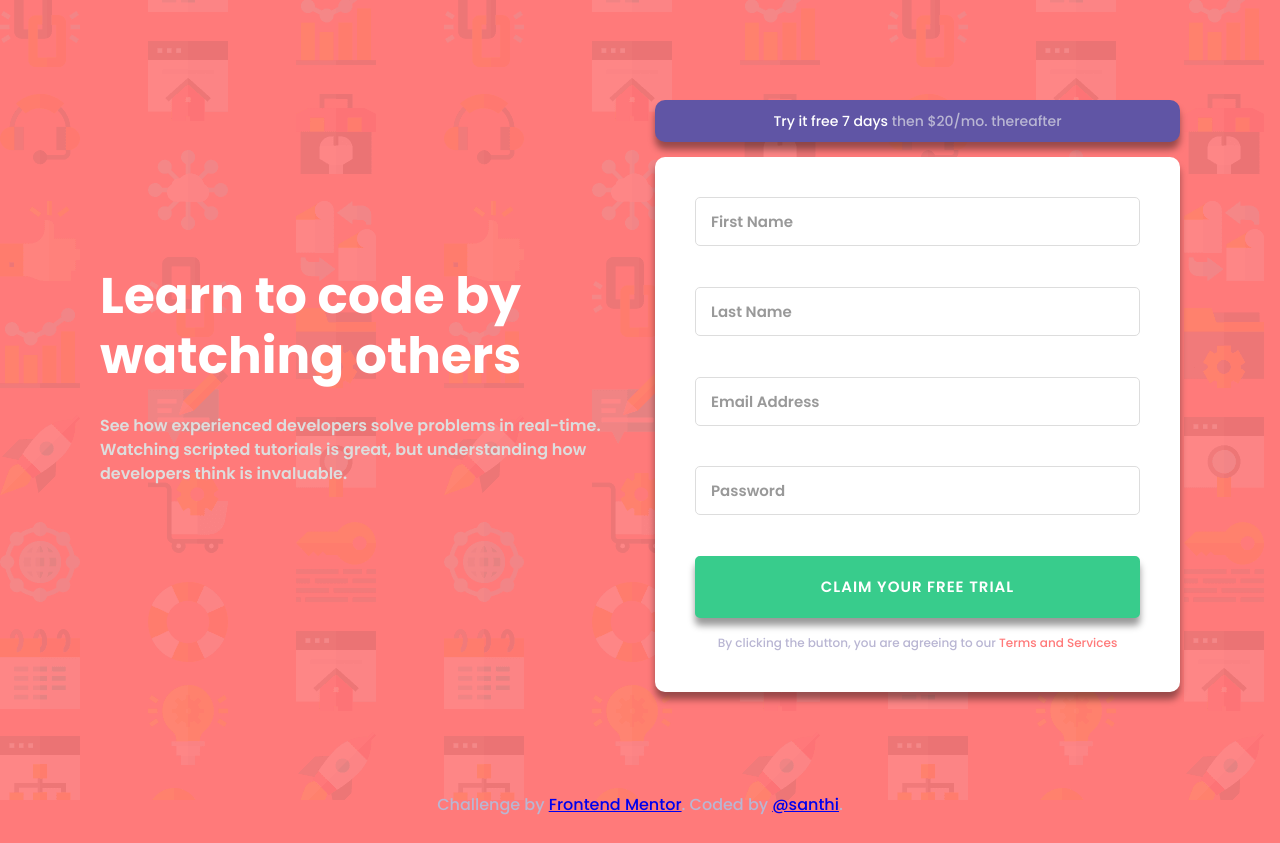
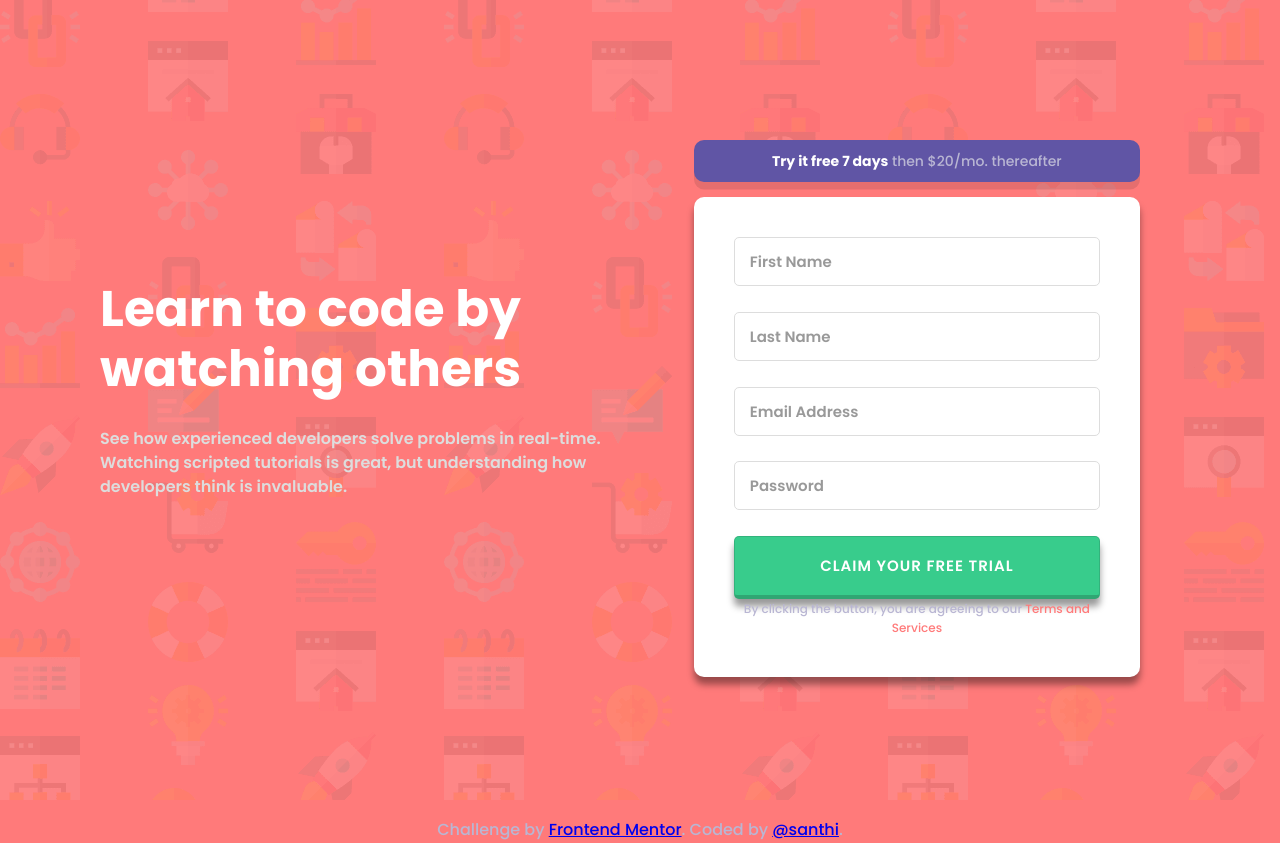
Before and after one commit to sansanthi/intro-component-signup-form, a plain HTML site: page index.html in a window 1280 px wide. Before the commit the page ends 818 px from the top, so only its background shows below. Drawn offline with Linux system fonts and the light colour scheme.

Commit message:
fix box-shadow

```diff
--- a/index.html
+++ b/index.html
@@ -20,25 +20,29 @@
         </div>
         <div class="premium-plan">
             <div class="free-trial">
-                <p><span class="highlight">Try it free 7 days</span> then $20/mo. thereafter</p>
+                <p><strong class="highlight">Try it free 7 days</strong> then $20/mo. thereafter</p>
             </div>
             <form class="signup" autocomplete="off">
                 <div class="input-control">
+                    <label for="firstName"></label>
                     <input type="text" id="firstName" name="firstName" placeholder="first name">
                     <img class="error-icon" src="images/icon-error.svg" alt="">
                     <span class="error-message">error msg</span>
                 </div>
                 <div class="input-control">
+                    <label for="lastName"></label>
                     <input type="text" id="lastName" name="lastName" placeholder="last name">
                     <img class="error-icon" src="images/icon-error.svg" alt="">
                     <span class="error-message">error msg</span>
                 </div>
                 <div class="input-control">
+                    <label for="email"></label>
                     <input type="email" id="email" name="email" placeholder="email address">
                     <img class="error-icon" src="images/icon-error.svg" alt="">
                     <span class="error-message">error msg</span>
                 </div>
                 <div class="input-control">
+                    <label for="password"></label>
                     <input type="password" id="password" name="password" placeholder="password" autocomplete="off">
                     <img class="error-icon" src="images/icon-error.svg" alt="">
                     <span class="error-message">error msg</span>
--- a/style.css
+++ b/style.css
@@ -62,7 +62,7 @@ h1 {
     background: var(--color-blue);
     padding: 2rem 6rem;
     border-radius: 1rem;
-    box-shadow: 0 0.75rem 0.75rem rgba(0, 0, 0, 0.4);
+    box-shadow: 0 0.75rem 0rem rgba(0, 0, 0, 0.1);
     margin-bottom: 1.5rem;
 }
 .highlight {
@@ -73,12 +73,14 @@ h1 {
     padding: 2rem;
     display: flex;
     flex-direction: column;
-    gap: 1.5rem;
     border-radius: 1rem;
     box-shadow: 0 0.75rem 0.75rem rgba(0, 0, 0, 0.4);
 }
 .input-control {
     position: relative;
+}
+label {
+    display: none;
 }
 input {
     display: block;
@@ -136,7 +138,8 @@ input:active {
     text-transform: uppercase;
     border-color: transparent;
     border-radius: 0.5rem;
-    border: 2px solid var(--color-green);
+    border: 1px solid hsla(155, 46%, 22%, 0.2);
+    border-bottom: 4px solid hsla(155, 46%, 22%, 0.3);
     box-shadow: 0 0.75rem 0.75rem rgba(0, 0, 0, 0.4);
     transition: all 0.3s ease-in-out;
 }
@@ -174,10 +177,10 @@ footer {
         background: url(images/bg-intro-desktop.png) no-repeat var(--color-red);
     }
     .intro-component {
+        max-width: 100%;
         flex-direction: row;
         padding: 10rem;
         gap: 3rem;
-        max-width: 100%;
     }
     .description-box {
         justify-content: center;
@@ -192,7 +195,9 @@ footer {
         font-size: 1.6rem;
         line-height: 1.5;
     }
-
+    .premium-plan {
+        padding: 4rem;
+    }
     .signup {
         max-width: 100%;
         padding: 4rem;
```
